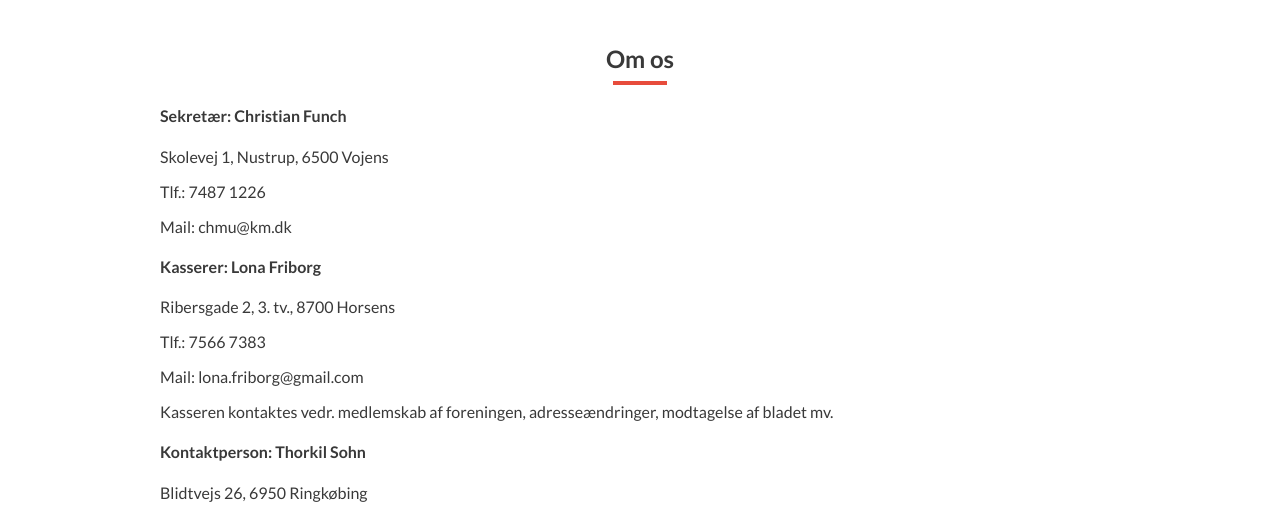
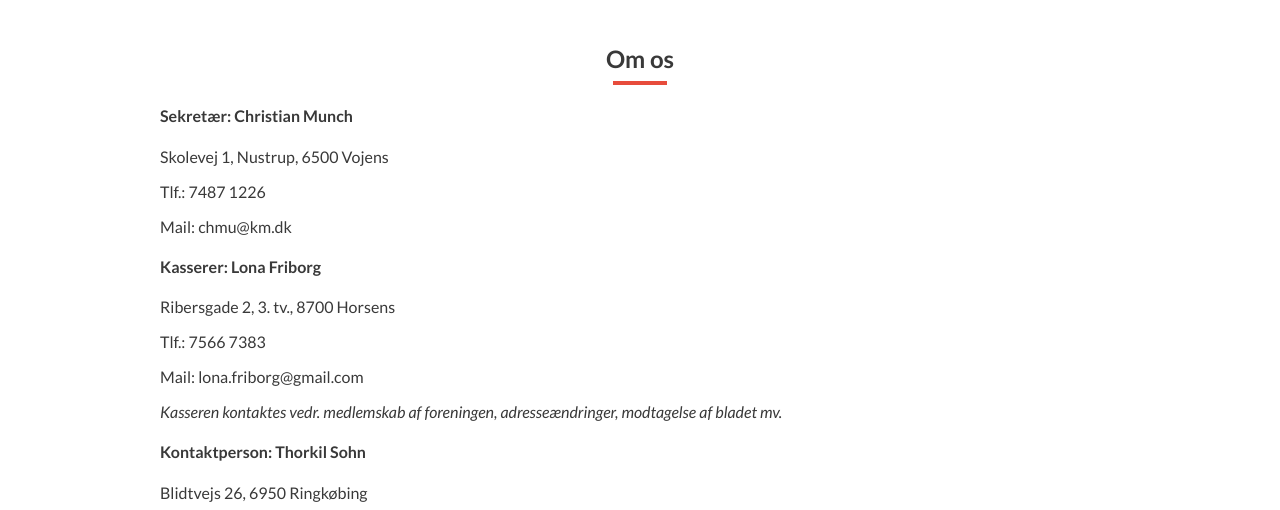
Before and after one commit to jimmypoulsen/nodvendigt-forum, a Jekyll site: the page built from about.md, in a window 1280 px wide. Shown: the part 244-754 px from the top of the page. Built offline with Jekyll 4.4.1, drawn with Linux system fonts in a browser that asks for light colours.

Commit message:
Grammer edits

```diff
--- a/_includes/publications.html
+++ b/_includes/publications.html
@@ -2,8 +2,7 @@
 
 <a href="{{ site.baseurl }}{{ pub.url }}">
   <p class="mt-0 text-center">
-    {{ pub.published_date }}<br />
-    {{ pub.title }}
+    {{ pub.published_date }}
   </p>
 </a>
 
--- a/_layouts/home.html
+++ b/_layouts/home.html
@@ -16,7 +16,6 @@ layout: default
       {% for pub in site.publications | sort: 'date' %}
         <a href="{{ site.baseurl }}{{ pub.url }}">
           <p class="mt-0 text-center">
-            {{ pub.published_date }}<br/>
             {{ pub.title }}
           </p>
         </a>
--- a/about.md
+++ b/about.md
@@ -5,7 +5,7 @@ permalink: /om-os/
 order: 3
 ---
 
-#### Sekretær: Christian Funch
+#### Sekretær: Christian Munch
 
 Skolevej 1, Nustrup, 6500 Vojens
 
@@ -21,7 +21,7 @@ Tlf.: 7566 7383
 
 Mail: lona.friborg@gmail.com
 
-Kasseren kontaktes vedr. medlemskab af foreningen, adresseændringer, modtagelse af bladet mv.
+_Kasseren kontaktes vedr. medlemskab af foreningen, adresseændringer, modtagelse af bladet mv._
 
 #### Kontaktperson: Thorkil Sohn
 
```
Also changed, not shown: _publications/oktober_2018.md (+0 -1 lines).
